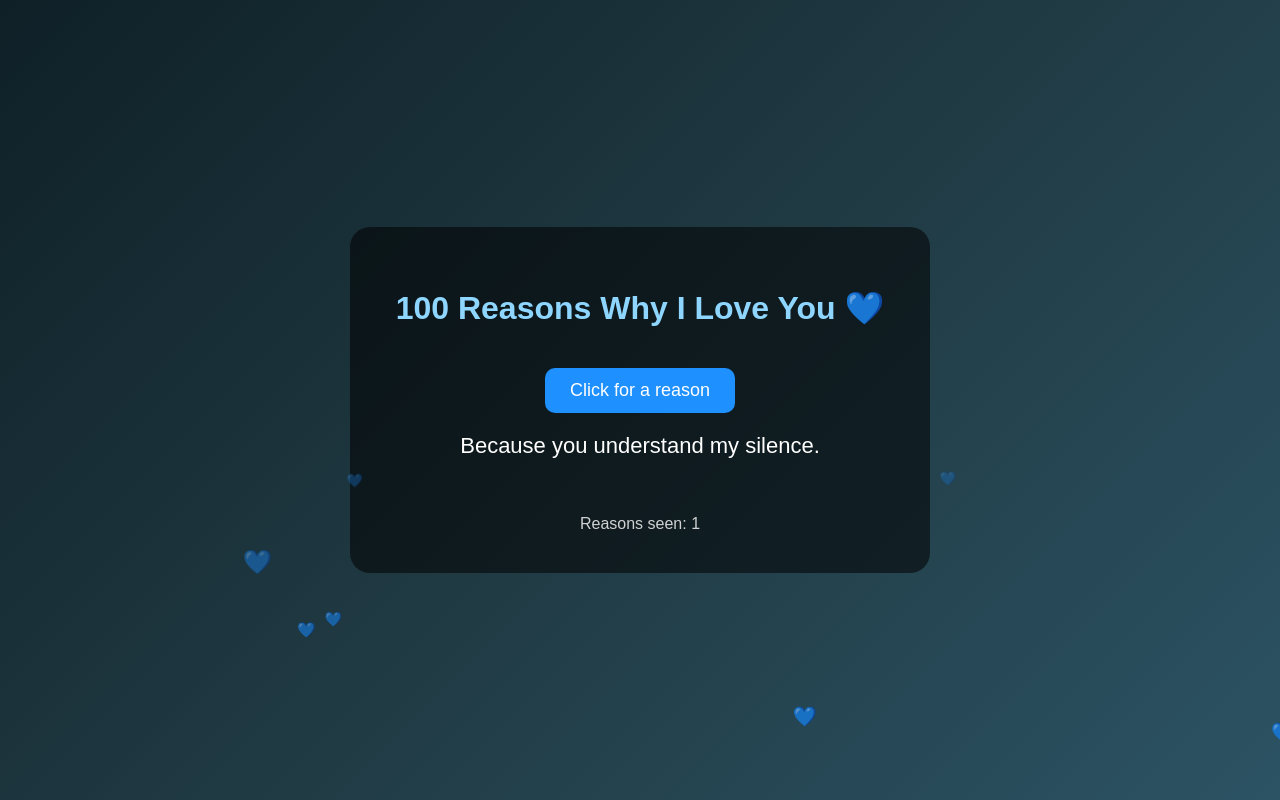
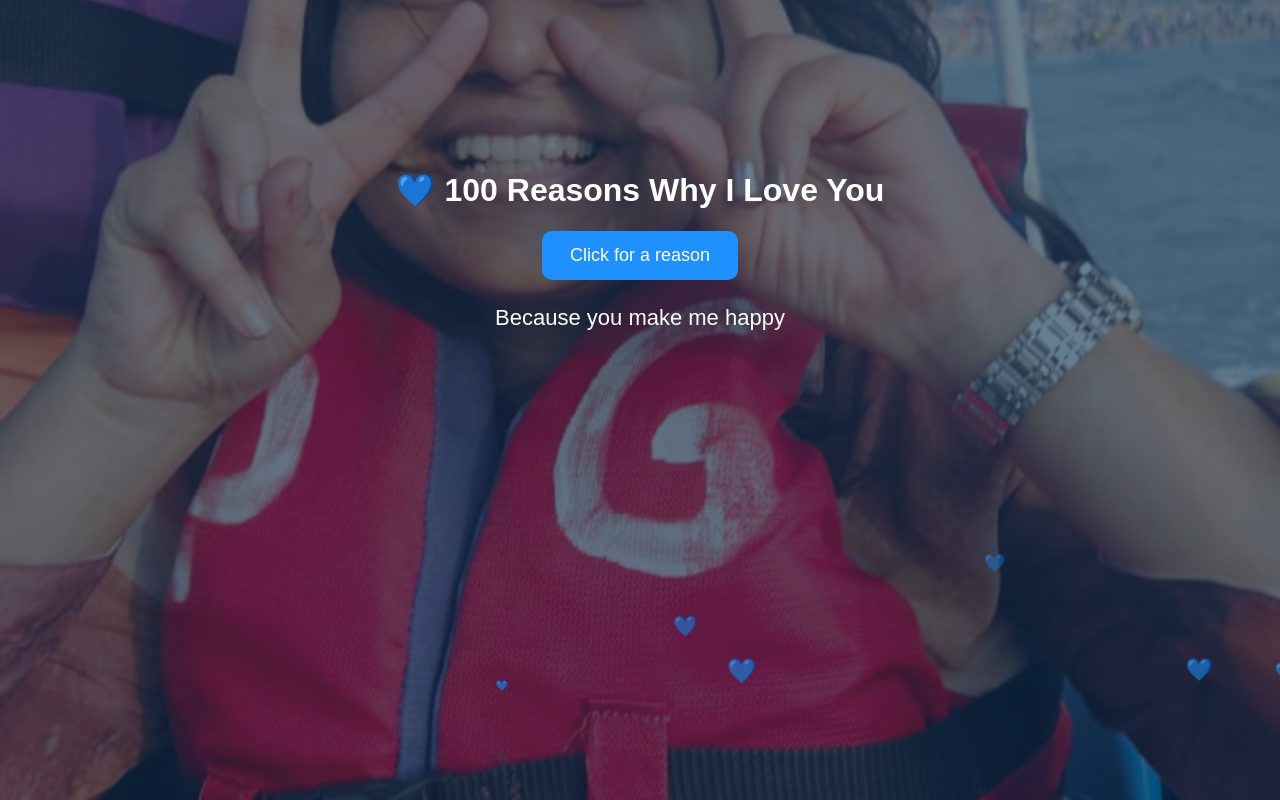
Before and after one commit to Gaurav-UwU/Vercel2, a plain HTML site: page index.html in a window 1280 px wide. Both pictures are taken after a click on the button "Click for a reason". Shown: the top 800 px of the page. Drawn offline with Linux system fonts and the light colour scheme.

Commit message:
Add files via upload

```diff
--- a/index.html
+++ b/index.html
@@ -1,187 +1,224 @@
-<!doctype html>
-<html lang="en">
+<!DOCTYPE html>
+<html>
 <head>
-    <meta charset="UTF-8" />
+<meta charset="UTF-8">
 <title>100 Reasons Why I Love You 💙</title>
 
 <style>
-      body {
-        margin: 0;
-        height: 100vh;
-        display: flex;
-        justify-content: center;
-        align-items: center;
-        font-family: Arial, sans-serif;
-        text-align: center;
-        color: white;
-        background: linear-gradient(135deg, #0f2027, #203a43, #2c5364);
-        overflow: hidden;
+
+body{
+margin:0;
+font-family:Arial;
+color:white;
+text-align:center;
+overflow:hidden;
 }
 
-      .container {
-        background: rgba(0, 0, 0, 0.55);
-        padding: 40px;
-        border-radius: 20px;
-        width: 90%;
-        max-width: 500px;
+#bg{
+position:fixed;
+top:0;
+left:0;
+width:100%;
+height:100%;
+object-fit:cover;
+z-index:-2;
 }
 
-      h1 {
-        color: #8ed6ff;
+.overlay{
+position:fixed;
+top:0;
+left:0;
+width:100%;
+height:100%;
+background:rgba(0,40,80,0.6);
+z-index:-1;
 }
 
-      button {
-        padding: 12px 25px;
-        font-size: 18px;
-        border: none;
-        border-radius: 10px;
-        background: #1e90ff;
-        color: white;
-        cursor: pointer;
-        margin-top: 20px;
+.container{
+margin-top:120px;
+padding:30px;
 }
 
-      button:hover {
-        background: #0c7cd5;
+button{
+padding:14px 28px;
+font-size:18px;
+border:none;
+border-radius:10px;
+background:#1e90ff;
+color:white;
+cursor:pointer;
 }
 
-      #reason {
-        margin-top: 20px;
-        font-size: 22px;
-        min-height: 60px;
+button:hover{
+background:#0c7cd5;
 }
 
-      .counter {
-        margin-top: 10px;
-        opacity: 0.8;
+#reason{
+font-size:22px;
+margin-top:25px;
+min-height:60px;
 }
 
-      .heart {
-        position: absolute;
-        color: #6ec6ff;
-        font-size: 20px;
-        animation: float 6s linear infinite;
+.heart{
+position:absolute;
+color:#7ecbff;
+animation:float 6s linear infinite;
 }
 
-      @keyframes float {
-        0% {
-          transform: translateY(100vh);
-          opacity: 0;
+@keyframes float{
+0%{transform:translateY(100vh);opacity:0}
+50%{opacity:1}
+100%{transform:translateY(-10vh);opacity:0}
 }
-        50% {
-          opacity: 1;
+
+#surprise{
+display:none;
+position:fixed;
+top:0;
+left:0;
+width:100%;
+height:100%;
+background:linear-gradient(135deg,#0f2027,#203a43,#2c5364);
+justify-content:center;
+align-items:center;
+flex-direction:column;
 }
-        100% {
-          transform: translateY(-10vh);
-          opacity: 0;
-        }
-      }
+
 </style>
 </head>
 
 <body>
-    <div class="container">
-      <h1>100 Reasons Why I Love You 💙</h1>
+
+<img src="photo.jpeg" id="bg">
+<div class="overlay"></div>
+
+<div class="container" id="main">
+
+<h1>💙 100 Reasons Why I Love You</h1>
 
 <button onclick="showReason()">Click for a reason</button>
 
 <p id="reason"></p>
 
-      <div class="counter">Reasons seen: <span id="count">0</span></div>
 </div>
 
-    <audio autoplay loop>
-      <source src="music.mp3" type="audio/mpeg" />
+<div id="surprise">
+
+<h1>💙 Final Reason</h1>
+
+<h2>
+Because you are the best thing that ever happened to me.
+<br><br>
+I’m so lucky to have you in my life.
+<br><br>
+I love you 💙
+</h2>
+
+</div>
+
+<audio id="music" loop>
+<source src="music.mp3" type="audio/mpeg">
 </audio>
 
 <script>
-      let clicks = 0;
 
-      const reasons = [
-        "Because your smile fixes my worst days.",
-        "Because you laugh at my dumb jokes.",
-        "Because life feels easier with you.",
-        "Because you understand me.",
-        "Because your hugs feel like home.",
-        "Because you're beautiful inside and out.",
-        "Because you support my dreams.",
-        "Because you make me want to be better.",
-        "Because every moment with you matters.",
-        "Because you make ordinary days special.",
-        "Because your voice calms me.",
-        "Because you care about the little things.",
-        "Because you believe in me.",
-        "Because you brighten my darkest days.",
-        "Because you’re my safe place.",
-        "Because you inspire me.",
-        "Because you make my world happier.",
-        "Because you listen to me.",
-        "Because your laugh is contagious.",
-        "Because you make my heart feel full.",
-        "Because you're kind to everyone.",
-        "Because you bring peace to my mind.",
-        "Because you make my life exciting.",
-        "Because you make me smile without trying.",
-        "Because you’re my favorite person.",
-        "Because you understand my silence.",
-        "Because you make memories beautiful.",
-        "Because you make every place feel like home.",
-        "Because you are thoughtful.",
-        "Because you are genuine.",
-        "Because you are caring.",
-        "Because you make life feel magical.",
-        "Because you support me when I need it.",
-        "Because you are strong.",
-        "Because you are gentle.",
-        "Because you make me laugh even on bad days.",
-        "Because you are patient.",
-        "Because you always try to understand me.",
-        "Because you are special.",
-        "Because you make my heart race.",
-        "Because you’re my happiness.",
-        "Because you make love feel easy.",
-        "Because you're amazing.",
-        "Because you inspire kindness.",
-        "Because you make the future exciting.",
-        "Because you trust me.",
-        "Because you are my best friend.",
-        "Because you make everything brighter.",
-        "Because your presence is comforting.",
-        "Because you make life beautiful.",
+let started=false
+let clicks=0
 
-        "Because you're you. 💙",
-      ];
+const reasons=[
 
-      function showReason() {
-        const random = reasons[Math.floor(Math.random() * reasons.length)];
+"Because your smile fixes my worst days",
+"Because your laugh makes everything better",
+"Because you believe in me",
+"Because your hugs feel like home",
+"Because you understand me",
+"Because you make ordinary days special",
+"Because you inspire me",
+"Because you are kind",
+"Because you are beautiful inside and out",
+"Because you care about people",
+"Because you support my dreams",
+"Because you make life exciting",
+"Because you brighten my darkest days",
+"Because you make me laugh",
+"Because you are thoughtful",
+"Because you listen to me",
+"Because you make memories unforgettable",
+"Because you make my heart calm",
+"Because you make everything feel easier",
+"Because you make my world brighter",
+"Because you are genuine",
+"Because you are patient",
+"Because you make love feel simple",
+"Because you are my safe place",
+"Because you inspire me to be better",
+"Because you make me happy",
+"Because you make every moment meaningful",
+"Because you are caring",
+"Because you always try to understand",
+"Because you make life beautiful",
+"Because you are my best friend",
+"Because you are strong",
+"Because you make my heart race",
+"Because you make the future exciting",
+"Because you bring peace to my mind",
+"Because you make every place feel like home",
+"Because you make me feel lucky",
+"Because you make my life better",
+"Because you are amazing",
+"Because you make me smile without trying",
+"Because you are unique",
+"Because you are warm-hearted",
+"Because you are thoughtful",
+"Because you inspire kindness",
+"Because you are supportive",
+"Because you make my world complete",
+"Because you make me believe in love",
+"Because you make life worth sharing",
+"Because you are special",
+"Because you are you 💙"
 
-        document.getElementById("reason").innerText = random;
+]
 
-        clicks++;
-        document.getElementById("count").innerText = clicks;
+function showReason(){
 
-        if (clicks === 10) {
-          alert(
-            "Final reason: Because I love you more than words can explain 💙",
-          );
-        }
+if(!started){
+document.getElementById("music").play()
+started=true
 }
 
-      function createHeart() {
-        const heart = document.createElement("div");
-        heart.className = "heart";
-        heart.innerHTML = "💙";
+const random=reasons[Math.floor(Math.random()*reasons.length)]
 
-        heart.style.left = Math.random() * 100 + "vw";
-        heart.style.fontSize = Math.random() * 20 + 10 + "px";
-        heart.style.animationDuration = Math.random() * 3 + 3 + "s";
+document.getElementById("reason").innerText=random
 
-        document.body.appendChild(heart);
+clicks++
 
-        setTimeout(() => heart.remove(), 6000);
+if(clicks>=20){
+document.getElementById("main").style.display="none"
+document.getElementById("surprise").style.display="flex"
 }
 
-      setInterval(createHeart, 500);
+}
+
+function heart(){
+
+const h=document.createElement("div")
+h.className="heart"
+h.innerHTML="💙"
+
+h.style.left=Math.random()*100+"vw"
+h.style.fontSize=(Math.random()*20+10)+"px"
+h.style.animationDuration=(Math.random()*3+3)+"s"
+
+document.body.appendChild(h)
+
+setTimeout(()=>{h.remove()},6000)
+
+}
+
+setInterval(heart,500)
+
 </script>
+
 </body>
 </html>
```
Lines whose indentation alone changed are shown as unchanged.
